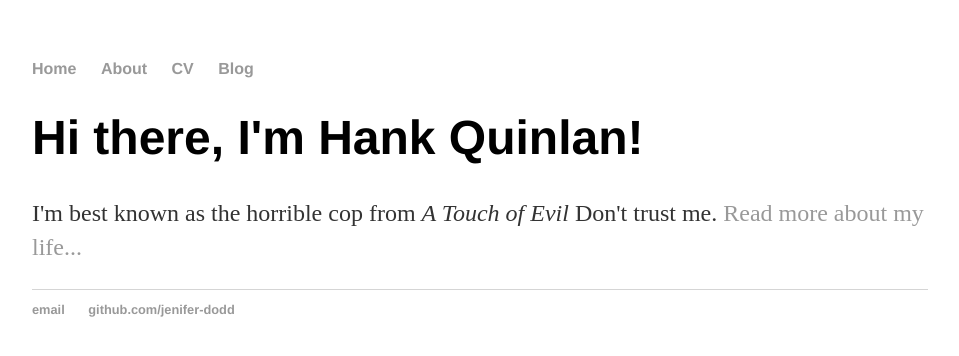
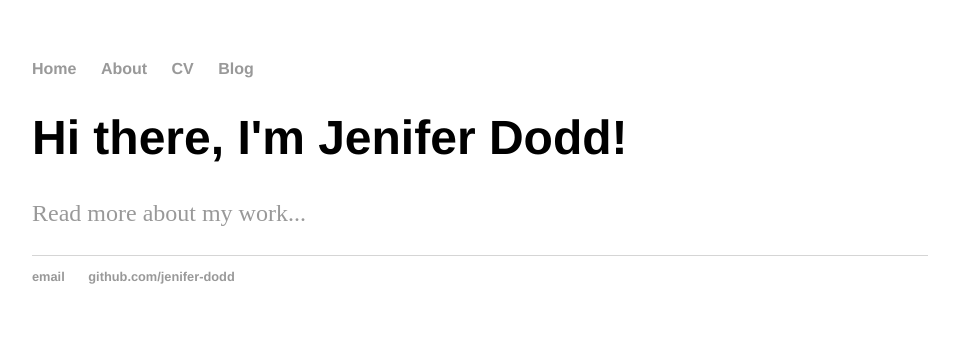
Before and after one commit to jenifer-dodd/jenifer-dodd.github.io, a Jekyll site: the page built from index.html, in a window 1280 px wide. Shown: the top 356 px of the page, without its empty margins (160-1119 px from the left). Built offline with Jekyll 4.4.1, drawn with Linux system fonts in a browser that asks for light colours.

Commit message:
Update index.html

```diff
--- a/index.html
+++ b/index.html
@@ -1,8 +1,8 @@
 ---
 layout: default
-title: Hank Quinlan, Horrible Cop
+title: Jenifer Dodd
 ---
 <div class="blurb">
-	<h1>Hi there, I'm Hank Quinlan!</h1>
-	<p>I'm best known as the horrible cop from <em>A Touch of Evil</em> Don't trust me. <a href="/about">Read more about my life...</a></p>
+	<h1>Hi there, I'm Jenifer Dodd!</h1>
+	<p><a href="/about">Read more about my work...</a></p>
 </div><!-- /.blurb -->
```
